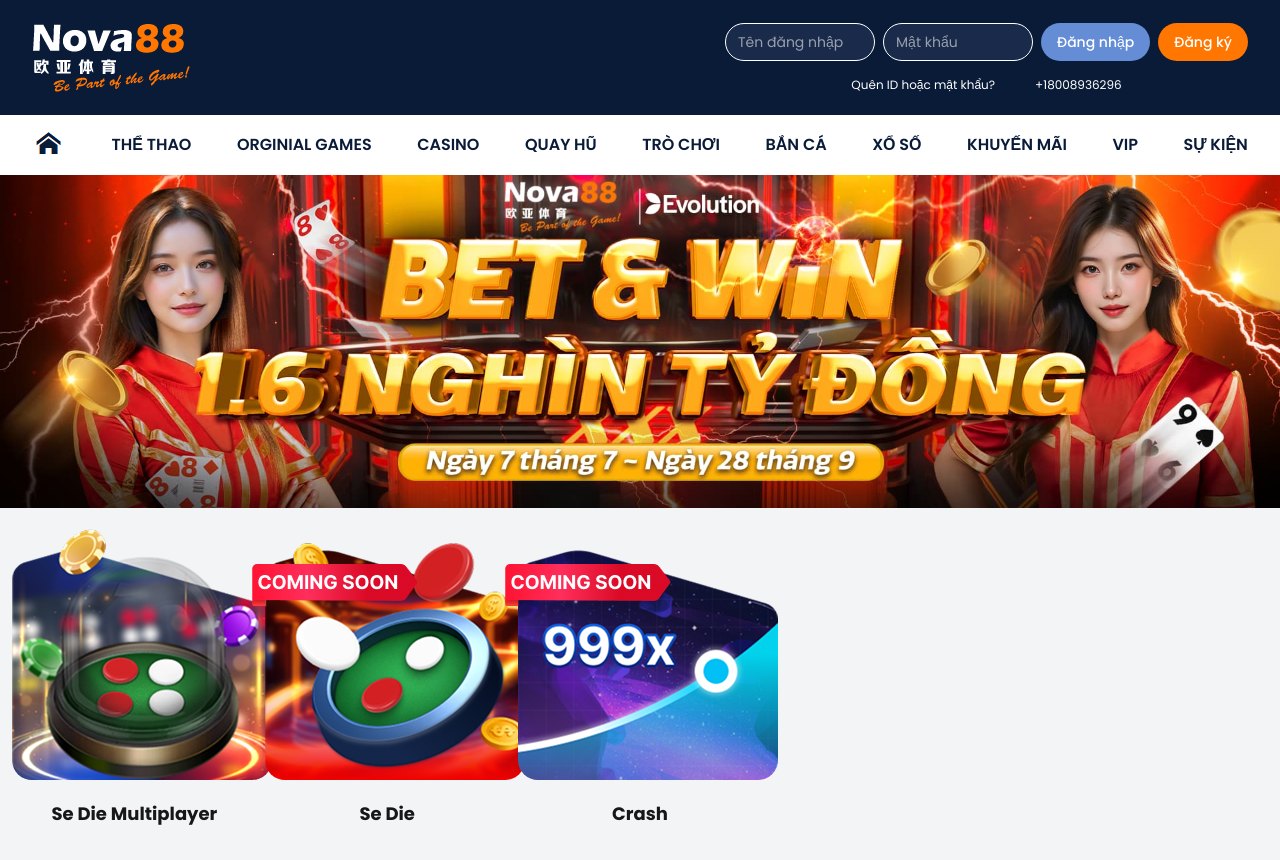
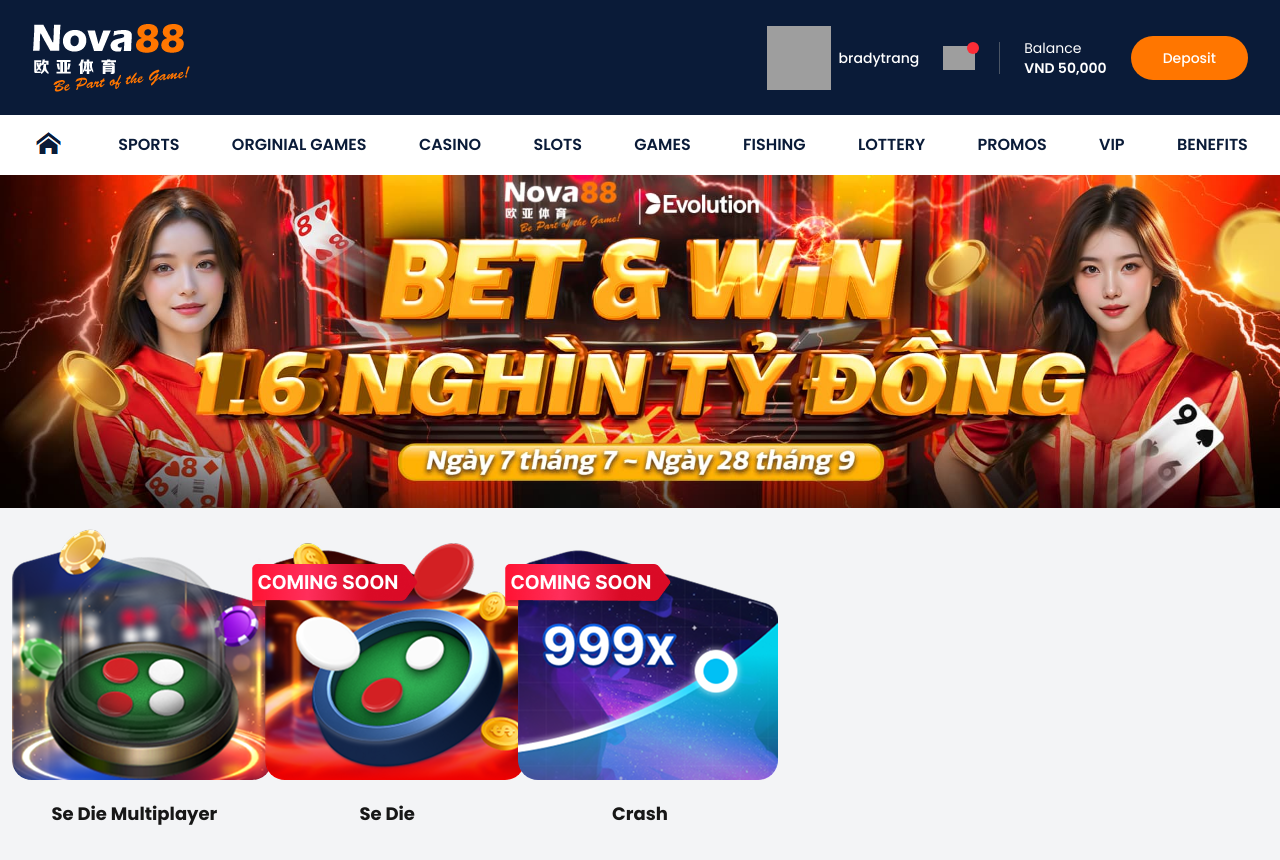
Before and after one commit to starixvn/l1_demo_original-game-demo, a Next.js app: page / in a window 1280 px wide. Built offline with nearby package versions, Linux system fonts and the light colour scheme; grey boxes are pictures that could not be loaded.

Commit message:
fix: change to already login ui - Epic GL-4116

```diff
--- a/src/app/components/DeskHeader.tsx
+++ b/src/app/components/DeskHeader.tsx
@@ -11,6 +11,8 @@ export default function DeskHeader() {
           <a href={"/"} className="flex items-center gap-4">
             <Image src="/nova-logo.png" alt="logo" width={159} height={68} />
           </a>
+          {/* Original Login Form - Commented for future use */}
+          {/*
           <div className="flex flex-col items-center gap-4">
             <div className="flex gap-2">
               <input
@@ -35,6 +37,46 @@ export default function DeskHeader() {
               <span className="flex items-center gap-1">+18008936296</span>
             </div>
           </div>
+          */}
+
+          {/* Logged-in User Section */}
+          <div className="flex items-center gap-6">
+            {/* User Profile */}
+            <div className="flex items-center gap-2">
+              <img
+                src="https://banner.0814media.net/desktop/img/4.0/header-vintage.png?v=20250902060228"
+                alt="vip-icon"
+                className="w-16 h-16"
+              />
+              <span className="text-sm font-medium">bradytrang</span>
+            </div>
+
+            {/* Message Icon */}
+            <div className="relative">
+              <img
+                src="https://banner.0814media.net/desktop/img/4.0/message.png?v=20250902060228"
+                alt="message"
+                className="w-8 h-6"
+              />
+              <div className="absolute -top-1 -right-1 w-3 h-3 bg-red-500 rounded-full flex items-center justify-center">
+                <span className="text-xs text-white font-bold"></span>
+              </div>
+            </div>
+
+            {/* Vertical Line */}
+            <div className="h-8 w-px bg-gray-600"></div>
+
+            {/* Balance Section */}
+            <div className="flex flex-col">
+              <span className="text-sm">Balance</span>
+              <span className="text-sm font-semibold">VND 50,000</span>
+            </div>
+
+            {/* Deposit Button */}
+            <button className="px-8 py-3 bg-[#ff7600] rounded-[50px] text-white text-sm font-medium">
+              Deposit
+            </button>
+          </div>
         </div>
       </div>
     </>
--- a/src/app/components/MobileLayout.tsx
+++ b/src/app/components/MobileLayout.tsx
@@ -127,8 +127,8 @@ export default function MobileLayout({
           <Image src="/nova-logo.png" alt="logo" width={80} height={80} />
         </div>
         <div className="text-right">
-          <p className="text-xs">Xin Chào, bradytrang</p>
-          <p className="text-base font-bold">VND $75.62 (&apos;000)</p>
+          <p className="text-xs">Hello, bradytrang</p>
+          <p className="text-base font-bold">VND 50,000</p>
         </div>
       </div>
 
@@ -141,21 +141,19 @@ export default function MobileLayout({
           <div className="flex-1 overflow-hidden">
             <div className="animate-marquee whitespace-nowrap">
               <span className="inline-block mr-8">
-                Chào mừng bạn đến với Nova! Nhận ngay 100% tiền thưởng cho thành
-                viên mới
+                Welcome to Nova! Get 100% bonus for new members
               </span>
               <span className="inline-block mr-8">
-                Giải đấu thể thao hàng tuần - Tổng giải thưởng lên đến 500 triệu
-                VND
+                Weekly sports tournament - Up to 500 million VND prize
               </span>
               <span className="inline-block mr-8">
-                Slot game mới ra mắt - Lucky Dragon với RTP 97.5%
+                New slot game - Lucky Dragon with RTP 97.5%
               </span>
               <span className="inline-block mr-8">
-                Nạp tiền lần đầu nhận ngay 50% tiền thưởng + 50 free spins
+                First deposit bonus - 50% bonus + 50 free spins
               </span>
               <span className="inline-block mr-8">
-                Live Casino với dealer xinh đẹp - Trải nghiệm game thực tế
+                Live Casino with beautiful dealers - Real game experience
               </span>
             </div>
           </div>
--- a/src/app/constants/navigation.ts
+++ b/src/app/constants/navigation.ts
@@ -1,30 +1,19 @@
 export const NavigationItems = [
-  { id: "sports", label: "Thể thao", icon: "sports-icon.png", active: false },
-  {
-    id: "sports2",
-    label: "Orginial Games",
-    icon: "esports-icon.png",
-    active: true,
-  },
+  { id: "sports", label: "Sports", icon: "sports-icon.png", active: false },
+  { id: "sports2", label: "Orginial Games", icon: "esports-icon.png", active: true, },
   { id: "casino", label: "Casino", icon: "casino-icon.png", active: false },
-  {
-    id: "slots",
-    label: "QUAY HŨ",
-    icon: "slots-icon.png",
-    active: false,
-    isNew: true,
-  },
-  { id: "games", label: "Trò Chơi", icon: "games-icon.png", active: false },
-  { id: "games", label: "Bắn Cá", icon: "games-icon.png", active: false },
-  { id: "games", label: "Xổ Số", icon: "games-icon.png", active: false },
-  { id: "games", label: "Khuyến Mãi", icon: "games-icon.png", active: false },
+  { id: "slots", label: "Slots", icon: "slots-icon.png", active: false, isNew: true, },
+  { id: "games", label: "Games", icon: "games-icon.png", active: false },
+  { id: "games", label: "Fishing", icon: "games-icon.png", active: false },
+  { id: "games", label: "Lottery", icon: "games-icon.png", active: false },
+  { id: "games", label: "Promos", icon: "games-icon.png", active: false },
   { id: "games", label: "VIP", icon: "games-icon.png", active: false },
-  { id: "games", label: "Sự Kiện", icon: "games-icon.png", active: false },
+  { id: "games", label: "Benefits", icon: "games-icon.png", active: false },
 ];
 
 export const BottomNavItems = [
-  { id: "home", label: "Trang chủ", icon: "home-dark.png", active: true },
-  { id: "promotions", label: "Khuyến mãi", icon: "gift.png", active: false },
+  { id: "home", label: "Home", icon: "home-dark.png", active: true },
+  { id: "promotions", label: "Promotions", icon: "gift.png", active: false },
   { id: "chat", label: "Live Chat", icon: "livechat.png", active: false },
-  { id: "account", label: "Tôi", icon: "me.png", active: false },
+  { id: "account", label: "Me", icon: "me.png", active: false },
 ];
```
